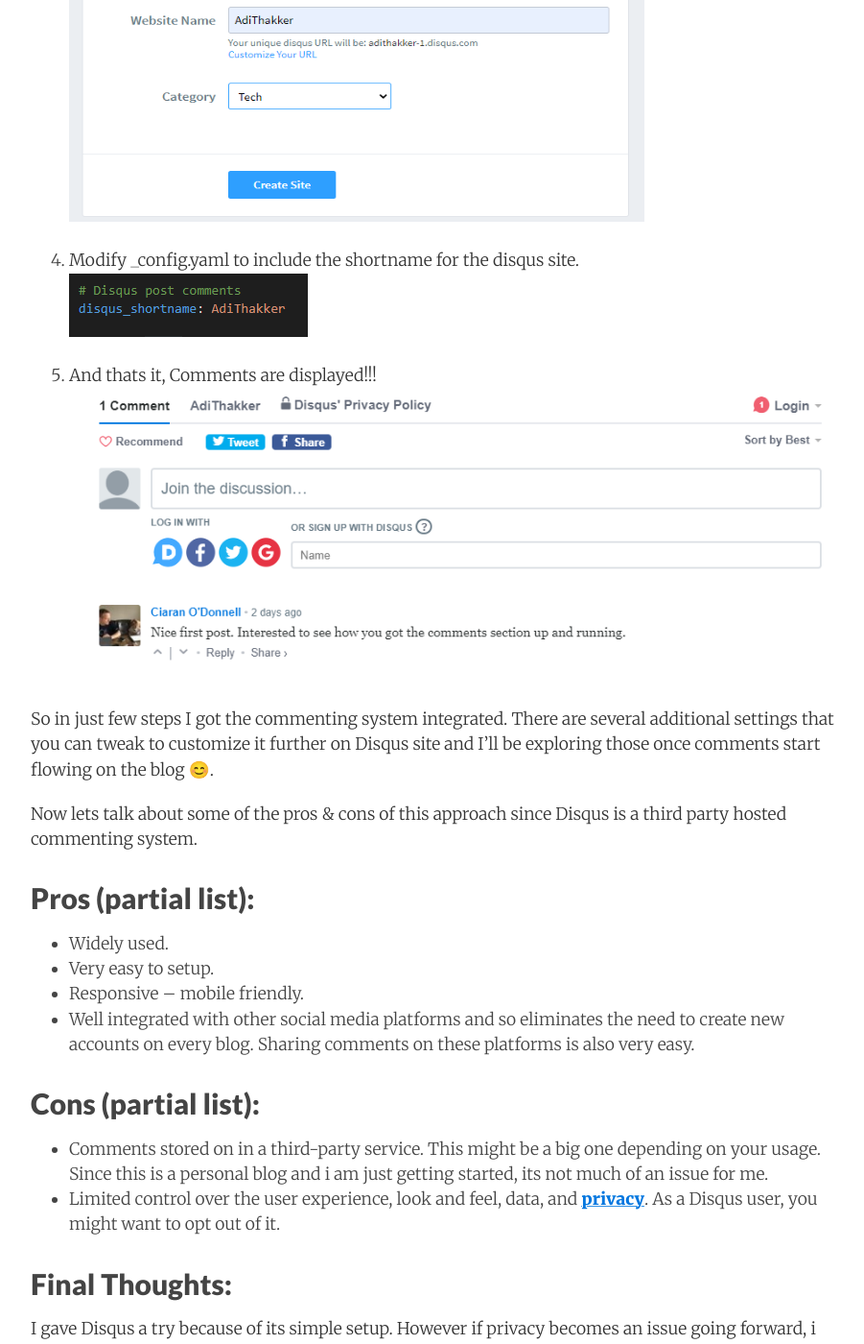
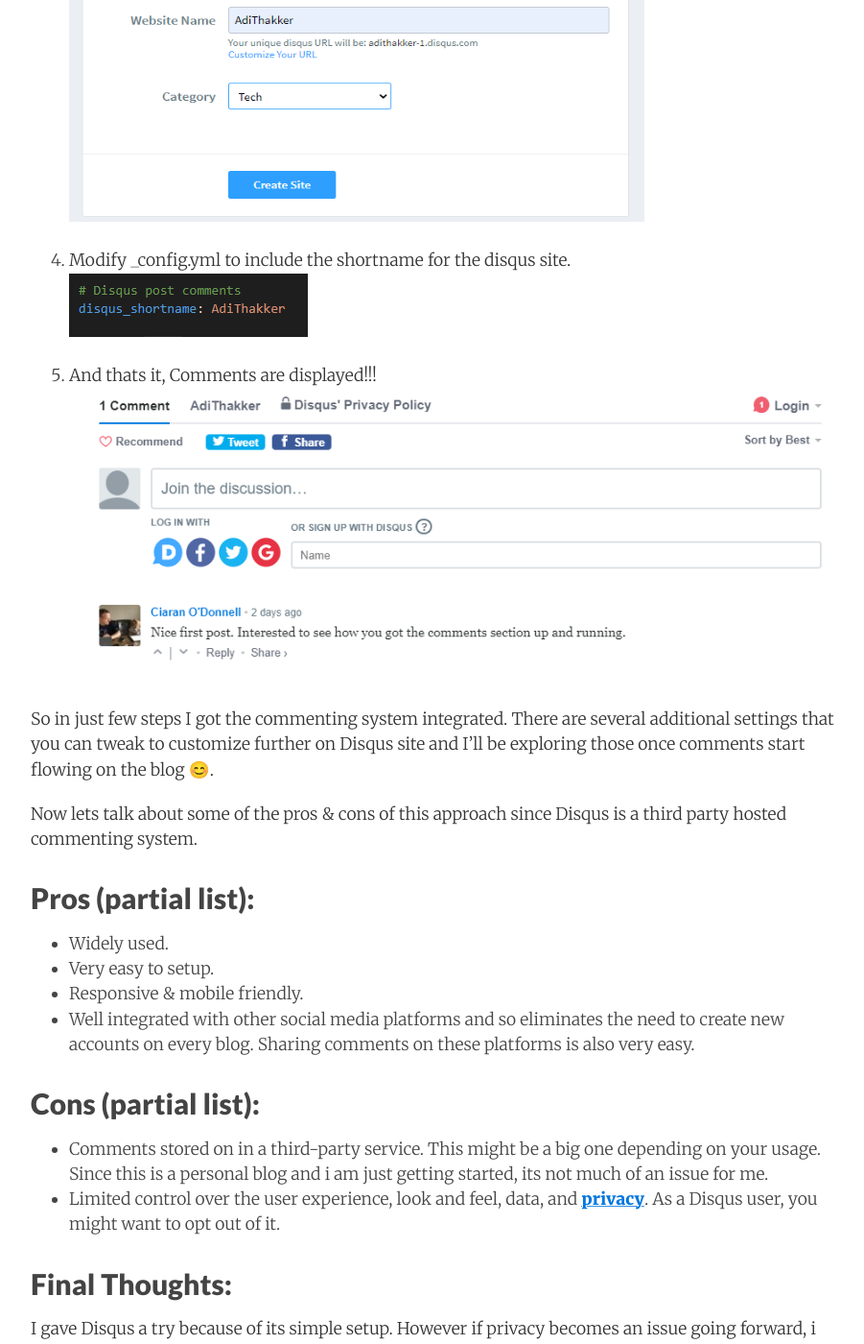
Before and after one commit to AdiThakker/AdiThakker.github.io, a Jekyll site: the page built from _posts/2020-05-15-Setting-up-comments.md, in a window 1280 px wide and 1400 px high, scrolled down 2385 px. Shown: the whole window at 96% size, without its empty margins (188-1089 px from the left). Built offline with Jekyll 4.4.1, drawn with Linux system fonts in a browser that asks for light colours; nearby versions of some CDN libraries; comment, search, counter and statistics services are not loaded.

Commit message:
minor clean up

```diff
--- a/_posts/2020-05-15-Setting-up-comments.md
+++ b/_posts/2020-05-15-Setting-up-comments.md
@@ -35,13 +35,13 @@
 3. Configure new site and enter the website name. This shortname is needed for the configuration setting in the blog's _config.yml. <br>
 ![Setup]({{site.url}}/images/disqus-website-setup.png){:height="500px" width="600px"}
 
-4. Modify _config.yaml to include the shortname for the disqus site. <br>
+4. Modify _config.yml to include the shortname for the disqus site. <br>
 ![Setup]({{site.url}}/images/disqus-config-setup.png)
 
 5. And thats it, Comments are displayed!!! <br>
 ![Setup]({{site.url}}/images/disqus-comments-integrated.png)
 
-So in just few steps I got the commenting system integrated. There are several additional settings that you can tweak to customize it further on Disqus site and I'll be exploring those once comments start flowing on the blog 😊.
+So in just few steps I got the commenting system integrated. There are several additional settings that you can tweak to customize further on Disqus site and I'll be exploring those once comments start flowing on the blog 😊.
 
 Now lets talk about some of the pros & cons of this approach since Disqus is a third party hosted commenting system.
 
@@ -49,7 +49,7 @@
 
 - Widely used.
 - Very easy to setup.
-- Responsive – mobile friendly.
+- Responsive  & mobile friendly.
 - Well integrated with other social media platforms and so eliminates the need to create new accounts on every blog. Sharing comments on these platforms is also very easy.
 
 ## Cons (partial list):
```
